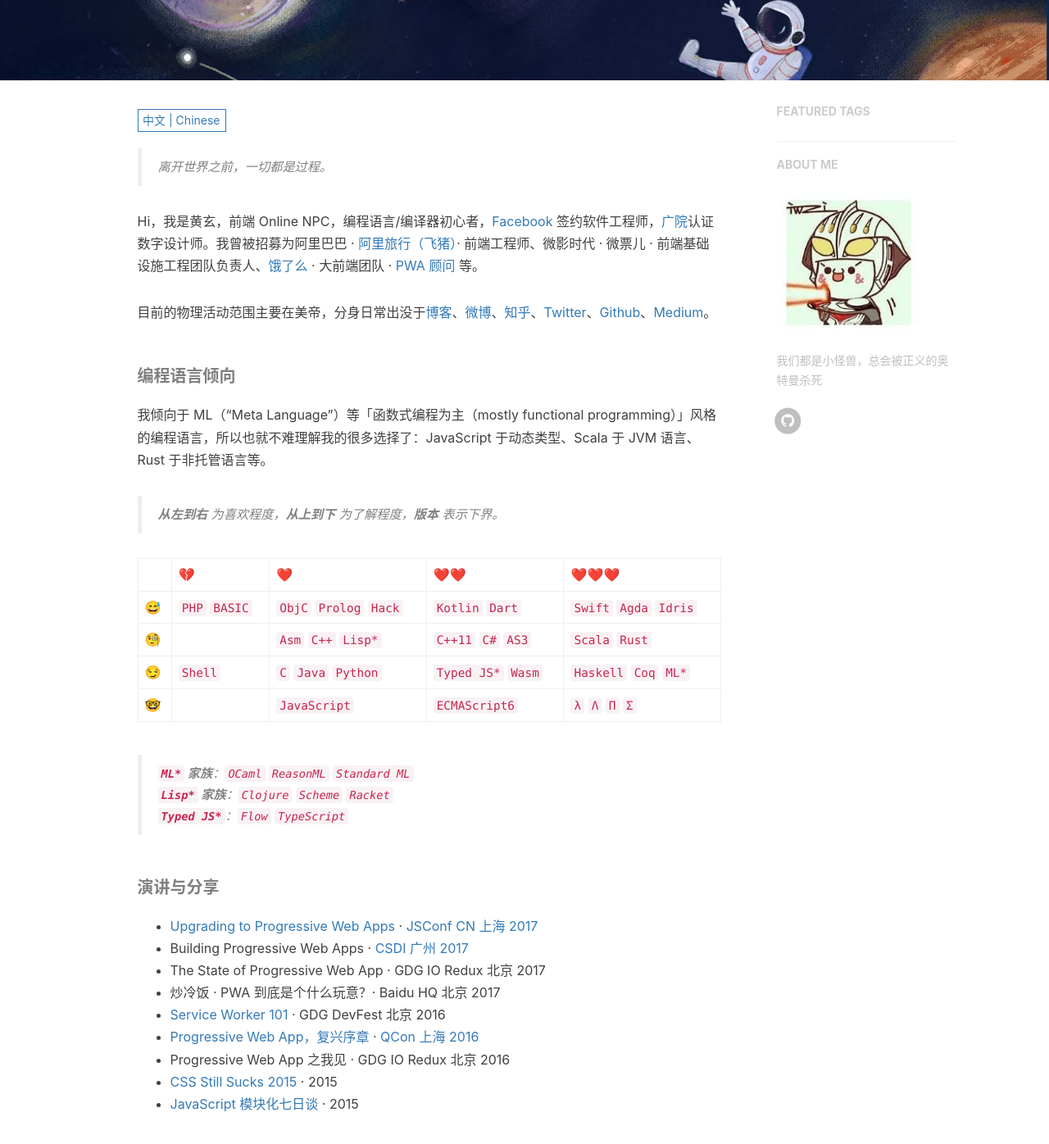
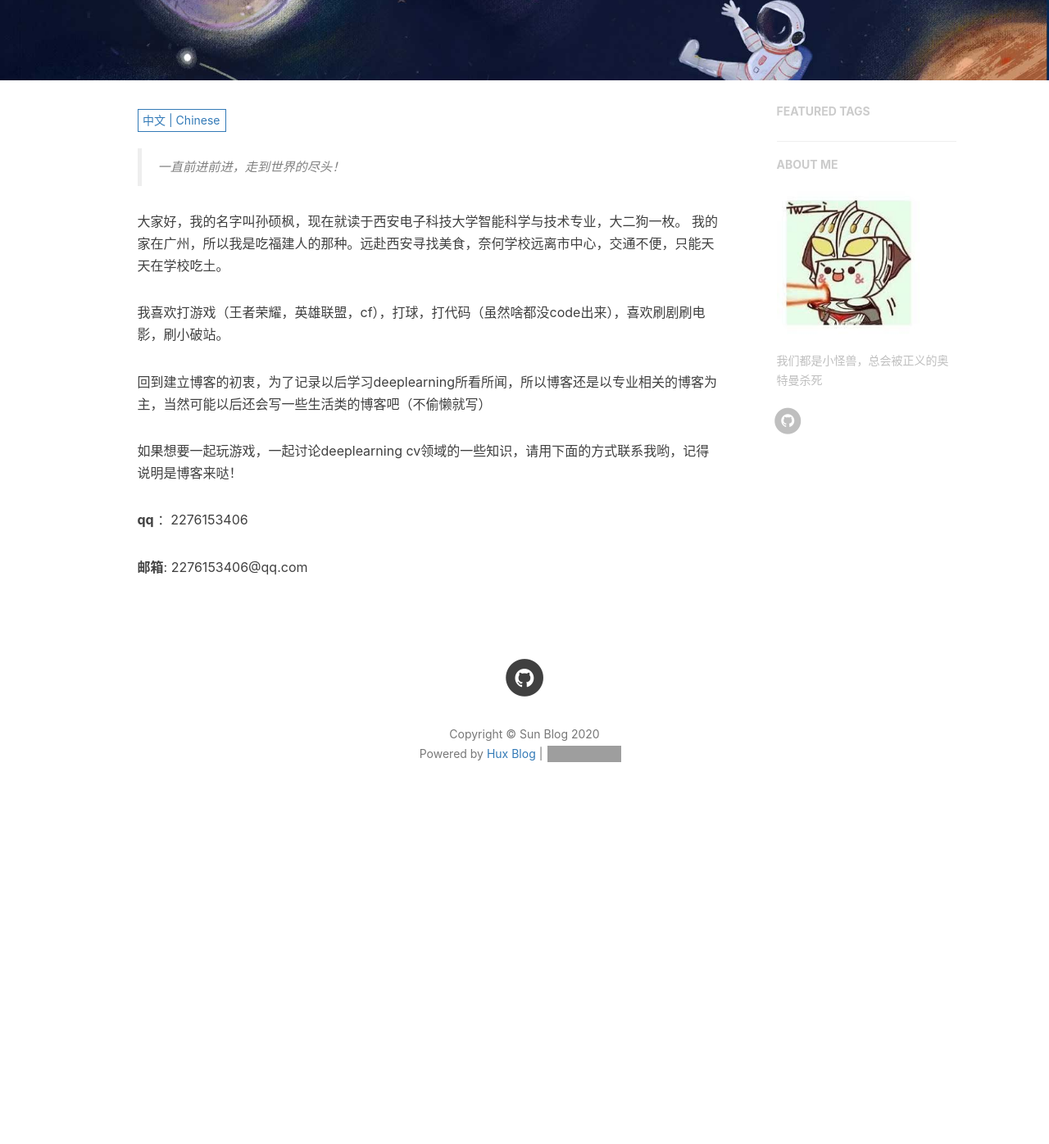
Before and after one commit to sunshuofeng/sunshuofeng.github.io, a Jekyll site: the page built from about.html, in a window 1280 px wide and 1400 px high, scrolled down 320 px. Shown: the top 1396 px of the window at 82% size. Built offline with Jekyll 4.4.1, drawn with Linux system fonts in a browser that asks for light colours; nearby versions of some CDN libraries; comment, search, counter and statistics services are not loaded; after the commit the page ends 1344 px from its top, so only the background shows below that; grey boxes are pictures that could not be loaded.

Commit message:
修改文件: _includes/about/zh.md

```diff
--- a/_includes/about/zh.md
+++ b/_includes/about/zh.md
@@ -1,46 +1,14 @@
-> 离开世界之前，一切都是过程。
+> 一直前进前进，走到世界的尽头！
 
-Hi，我是黄玄，前端 Online NPC，编程语言/编译器初心者，[Facebook](https://www.facebook.com/) 签约软件工程师，[广院](https://baike.baidu.com/item/%E4%B8%AD%E5%9B%BD%E4%BC%A0%E5%AA%92%E5%A4%A7%E5%AD%A6)认证数字设计师。我曾被招募为阿里巴巴 · [阿里旅行（飞猪）](http://alitrip.com)· 前端工程师、微影时代 · 微票儿 · 前端基础设施工程团队负责人、[饿了么](https://ele.me/) · 大前端团队 · [PWA 顾问](https://medium.com/elemefe/upgrading-ele-me-to-progressive-web-app-2a446832e509) 等。
+大家好，我的名字叫孙硕枫，现在就读于西安电子科技大学智能科学与技术专业，大二狗一枚。
+我的家在广州，所以我是吃福建人的那种。远赴西安寻找美食，奈何学校远离市中心，交通不便，只能天天在学校吃土。
 
-目前的物理活动范围主要在美帝，分身日常出没于[博客](https://huangxuan.me)、[微博](https://weibo.com/huxpro)、[知乎](https://www.zhihu.com/people/huxpro/pins/posts)、[Twitter](https://twitter.com/Huxpro/)、[Github](https://github.com/huxpro)、[Medium](https://medium.com/@Huxpro)。
+我喜欢打游戏（王者荣耀，英雄联盟，cf），打球，打代码（虽然啥都没code出来），喜欢刷剧刷电影，刷小破站。
 
+回到建立博客的初衷，为了记录以后学习deeplearning所看所闻，所以博客还是以专业相关的博客为主，当然可能以后还会写一些生活类的博客吧（不偷懒就写）
 
-##### 编程语言倾向
+如果想要一起玩游戏，一起讨论deeplearning cv领域的一些知识，请用下面的方式联系我哟，记得说明是博客来哒！
 
-我倾向于 ML（“Meta Language”）等「函数式编程为主（mostly functional programming）」风格的编程语言，所以也就不难理解我的很多选择了：JavaScript 于动态类型、Scala 于 JVM 语言、Rust 于非托管语言等。
+**qq** ：2276153406
 
-> __从左到右__ 为喜欢程度，__从上到下__ 为了解程度，__版本__ 表示下界。
-
-|     | 💔️           | ❤️ ️                   | ❤️❤️ ️             | ❤️❤️❤️ ️               |
-| --- | ------------- | ---------------------- | ------------------ | ---------------------- |
-| 😅  | `PHP` `BASIC` | `ObjC` `Prolog` `Hack` | `Kotlin` `Dart`    | `Swift` `Agda` `Idris` |
-| 🧐  |               | `Asm` `C++`  `Lisp*`   | `C++11` `C#` `AS3` | `Scala` `Rust`         |
-| 😏  | `Shell`       | `C` `Java` `Python`    | `Typed JS*` `Wasm` | `Haskell` `Coq` `ML*`  |
-| 🤓  |               | `JavaScript`           | `ECMAScript6`      | `λ` `Λ` `Π` `Σ`        |
-
-> __`ML*` 家族__：`OCaml` `ReasonML` `Standard ML`
-> __`Lisp*` 家族__：`Clojure` `Scheme` `Racket`
-> __`Typed JS*`__：`Flow` `TypeScript`
-
-
-##### 演讲与分享
-
-- [Upgrading to Progressive Web Apps][9] · [JSConf CN 上海 2017](http://2017.jsconf.cn/)
-- Building Progressive Web Apps · [CSDI 广州 2017](http://www.csdisummit.com/)
-- The State of Progressive Web App · GDG IO Redux 北京 2017
-- 炒冷饭 · PWA 到底是个什么玩意？· Baidu HQ 北京 2017
-- [Service Worker 101][5] · GDG DevFest 北京 2016
-- [Progressive Web App，复兴序章][4] · [QCon 上海 2016](http://2016.qconshanghai.com/presentation/3111)
-- Progressive Web App 之我见 · GDG IO Redux 北京 2016
-- [CSS Still Sucks 2015][2] · 2015
-- [JavaScript 模块化七日谈][1] · 2015
-
-[1]: //huangxuan.me/2015/07/09/js-module-7day/
-[2]: //huangxuan.me/2015/12/28/css-sucks-2015/
-[3]: //huangxuan.me/2016/06/05/pwa-in-my-pov/
-[4]: //huangxuan.me/2016/10/20/pwa-qcon2016/
-[5]: //huangxuan.me/2016/11/20/sw-101-gdgdf/
-[6]: https://yanshuo.io/assets/player/?deck=58ac8598b123db0067292f92 "PWA Rehashing"
-[7]: https://yanshuo.io/assets/player/?deck=593ad6fbfe88c2006a0a0d6d "The State of PWA"
-[8]: https://yanshuo.io/assets/player/?deck=594d673d570c357d0698a950 "Building PWA"
-[9]: //huangxuan.me/jsconfcn2017/
+**邮箱**: 2276153406@qq.com
```
